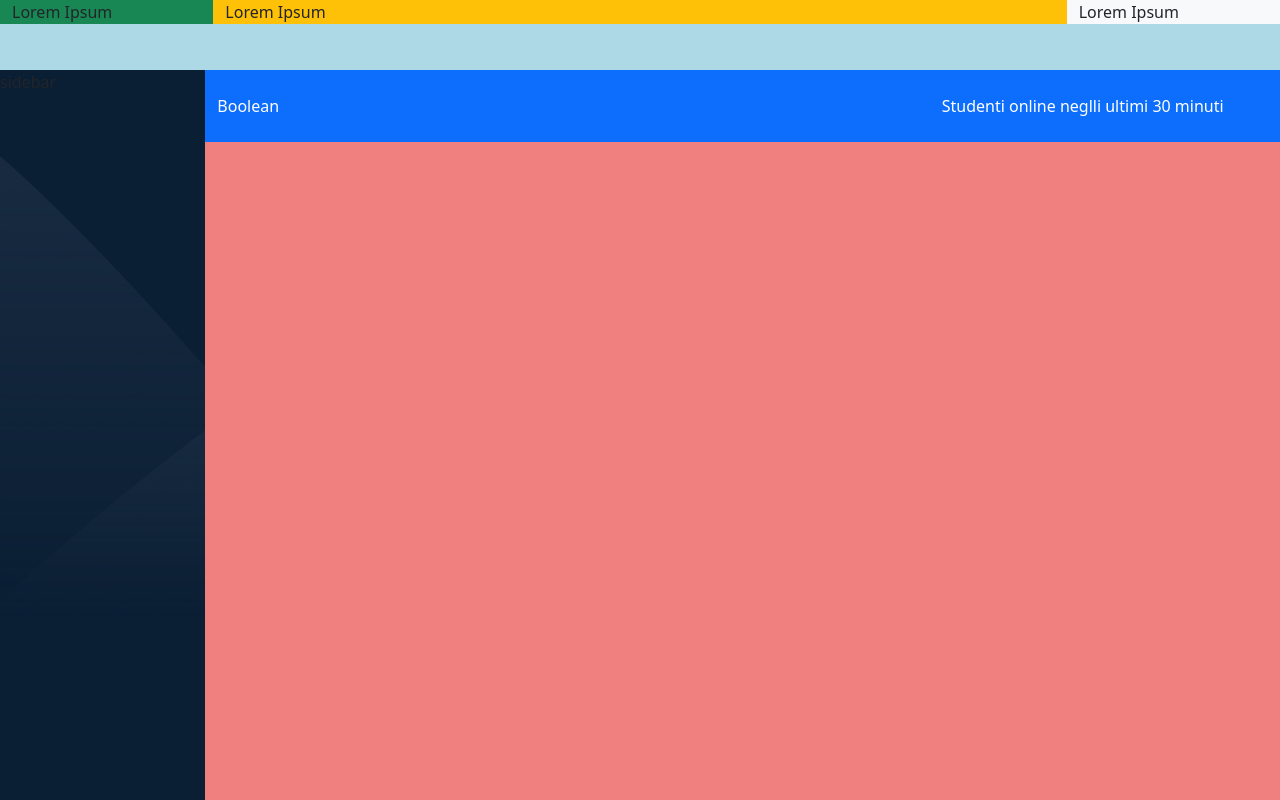
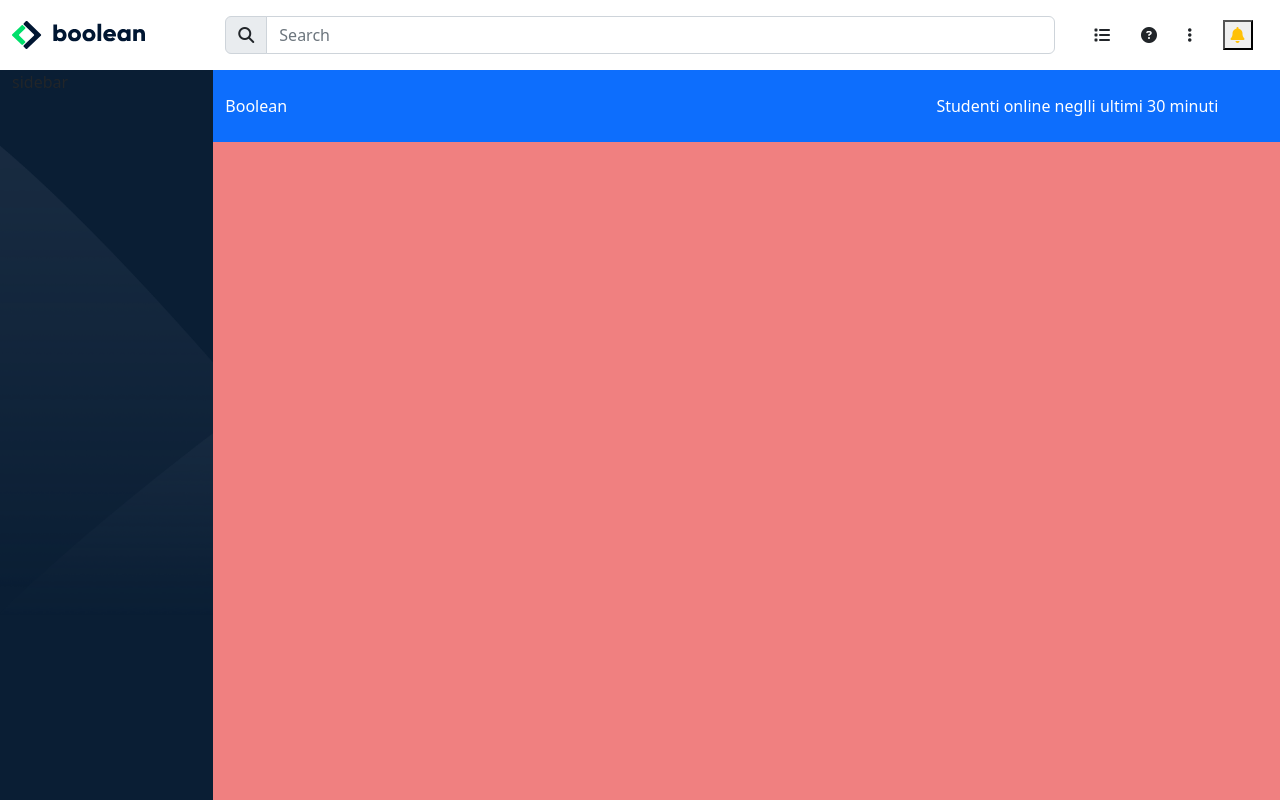
Before and after one commit to NickyRufolo/html-css-bootstrap-dashboard, a plain HTML site: page index.html in a window 1280 px wide. Drawn offline with nearby package versions, Linux system fonts and the light colour scheme.

Commit message:
boxes-layout + sidebar + navbar

```diff
--- a/assets/css/style.css
+++ b/assets/css/style.css
@@ -4,7 +4,7 @@ background-color: #0A1e34;
 
 header {
 height: 70px;
-background-color: lightblue;
+/* background-color: lightblue; */
 }
 main {
     height: calc(100vh - 70px);
--- a/index.html
+++ b/index.html
@@ -19,16 +19,52 @@
 <body>
 
         <!-- Header navbar -->
-        <header class="container-fluid ">
-            <nav class="row">
-                <div class="col-2 bg-success">Lorem Ipsum</div>
-                <div class="col-8 bg-warning">Lorem Ipsum</div>
-                <div class="col-2 bg-light">Lorem Ipsum</div>
+    <header class="d-flex align-items-center">
+        <div class="container-fluid">
+            <nav class="row align-items-center justify-content-center">
+                <!-- Boolean -->
+                <div class="col-2">
+                    <img src="./assets/img/logo.svg" class="d-none d-lg-inline-block img-fluid" alt="logo-big">
+                    <img src="./assets/img/mobile-logo.png" class="d-inline-block d-lg-none img-fluid" alt="">
+                </div>
+                    <!-- Search -->
+                <div class="col-8">
+                        <div class="input-group">
+                        <span class="input-group-text" id="basic-addon1">
+                            <i class="fa-solid fa-magnifying-glass"></i>
+                        </span>
+                        <input type="text" class="form-control" placeholder="Search" aria-label="Username" aria-describedby="basic-addon1">
+                        </div>
+                </div>
+                    <!-- Icons -->
+                <div class="col-2 d-flex justify-content-around align-items-center">
+                    <i class="fa-solid fa-list"></i>
+                    <i class="fa-solid fa-circle-question"></i>
+                    <i class="fa-solid fa-ellipsis-vertical"></i>
+
+                    <!-- Ring Dropdown -->
+                    <div class="btn-group ">
+                        <button type="button" class=""
+                        data-bs-toggle="dropdown"
+                        aria-expanded="false">
+                            <i class="fa-solid fa-bell text-warning"></i>
+
+                        </button>
+                        <ul class="dropdown-menu dropdown-menu-end">
+                        <li><button class="dropdown-item" type="button">Action</button></li>
+                        <li><button class="dropdown-item" type="button">Another action</button></li>
+                        <li><button class="dropdown-item" type="button">Something else here</button></li>
+                        </ul>
+                    </div>
+                    <!-- End Ring -->
+                </div>
             </nav>
-        </header>
+        </div>
+    </header>
+
 
             <!-- Main -->
-        <main class="container-fluid px-0">
+        <main class="container-fluid">
             <div class="row h-100">
                 <!-- Sidebar-->
                 <div class="col-2 bg-dark-custom" id="side">
```
